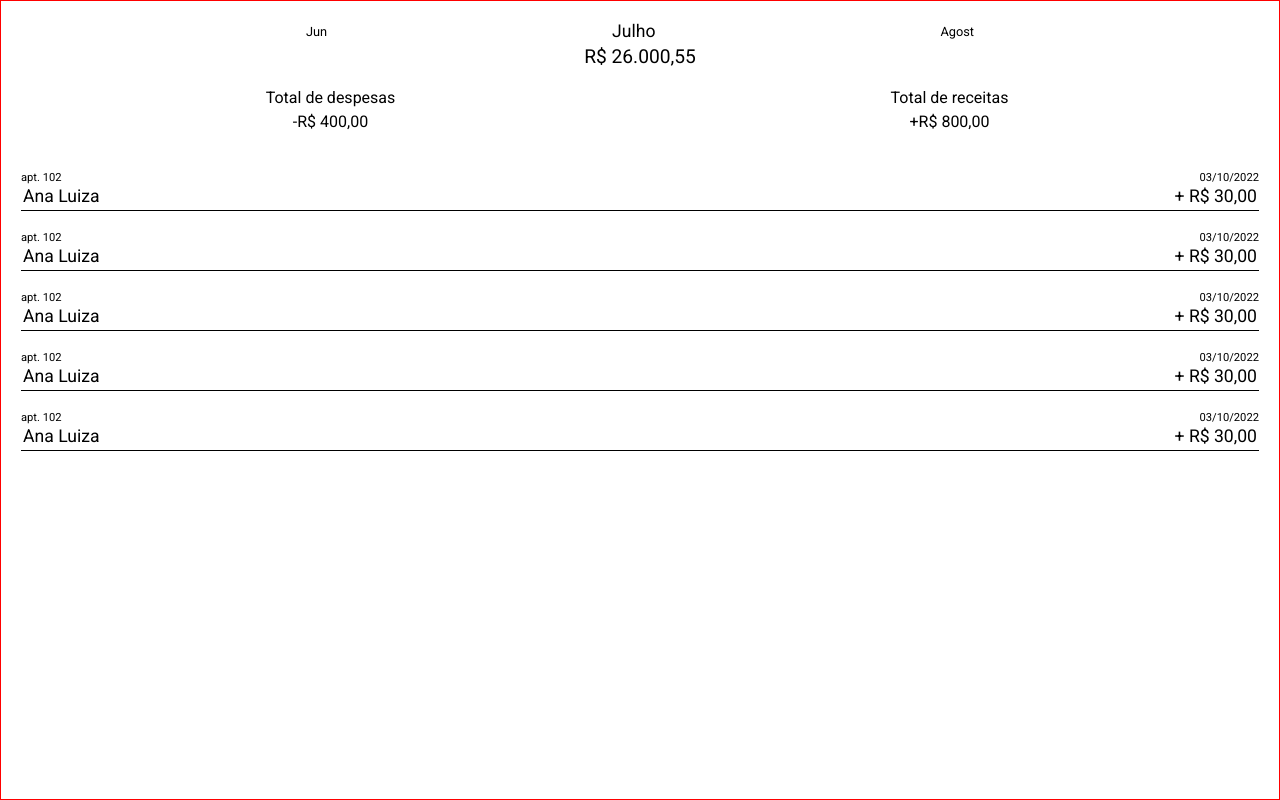
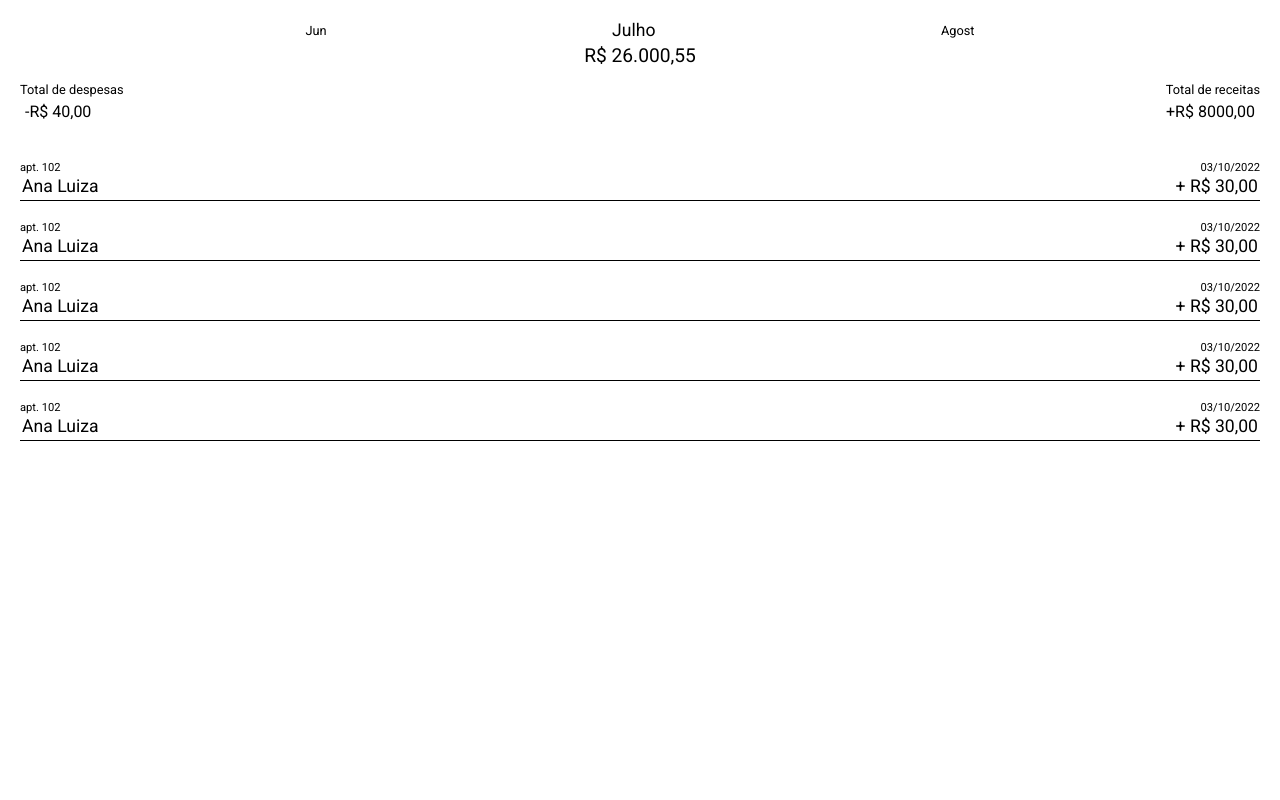
Before and after one commit to GustavoSilva-hub/cashControl, a React (Create React App) app: page / in a window 1280 px wide. Built offline with nearby package versions, Linux system fonts and the light colour scheme.

Commit message:
:ok_hand: style: adjuste dashboar

```diff
--- a/src/components/Dashboard.tsx
+++ b/src/components/Dashboard.tsx
@@ -18,18 +18,26 @@ function Dashboard() {
         <div className="inflows-outflows">
             <div className="inflows">
                 <div className="flow-title">
-                    Total de despesas
+                    <span>
+                        Total de despesas
+                    </span>
                 </div>
                 <div className="flow-cash">
-                    -R$ 400,00
+                    <span>
+                        -R$ 40,00
+                    </span>
                 </div>
             </div>
             <div className="outflows">
                 <div className="flow-title">
-                    Total de receitas
+                    <span>
+                        Total de receitas
+                    </span>
                 </div>
                 <div className="flow-cash">
-                    +R$ 800,00
+                    <span>
+                        +R$ 8000,00
+                    </span>
                 </div>
             </div>
         </div>
--- a/src/styles/components/Dashboard.scss
+++ b/src/styles/components/Dashboard.scss
@@ -1,7 +1,7 @@
 div.dashboard {
     flex-direction: column;
 
-    gap: 20px;
+    gap: 15px;
 
     div.current-cash {
         flex-direction: column;
@@ -26,10 +26,33 @@ div.dashboard {
     }
 
     div.inflows-outflows {
-        div {
+        div.inflows, div.outflows {
             gap:5px;
             flex-direction:column;
         }
+
+        div.inflows > div{
+            justify-content: flex-start;
+        }
+
+        div.outflows > div{
+            justify-content: flex-end;
+        }
+
+        div.flow-title{
+            span{
+                font-size:0.8rem;
+            }
+        }
+
+        div.inflows > div.flow-cash{
+            padding-left: 5px;
+        }
+
+        div.outflows > div.flow-cash{
+            padding-right: 5px;
+        }
+
     }
 
 
--- a/src/styles/pages/Home.scss
+++ b/src/styles/pages/Home.scss
@@ -13,5 +13,4 @@ div.content{
 
     gap:40px;
 
-    border: 1px solid red;
 }
```
